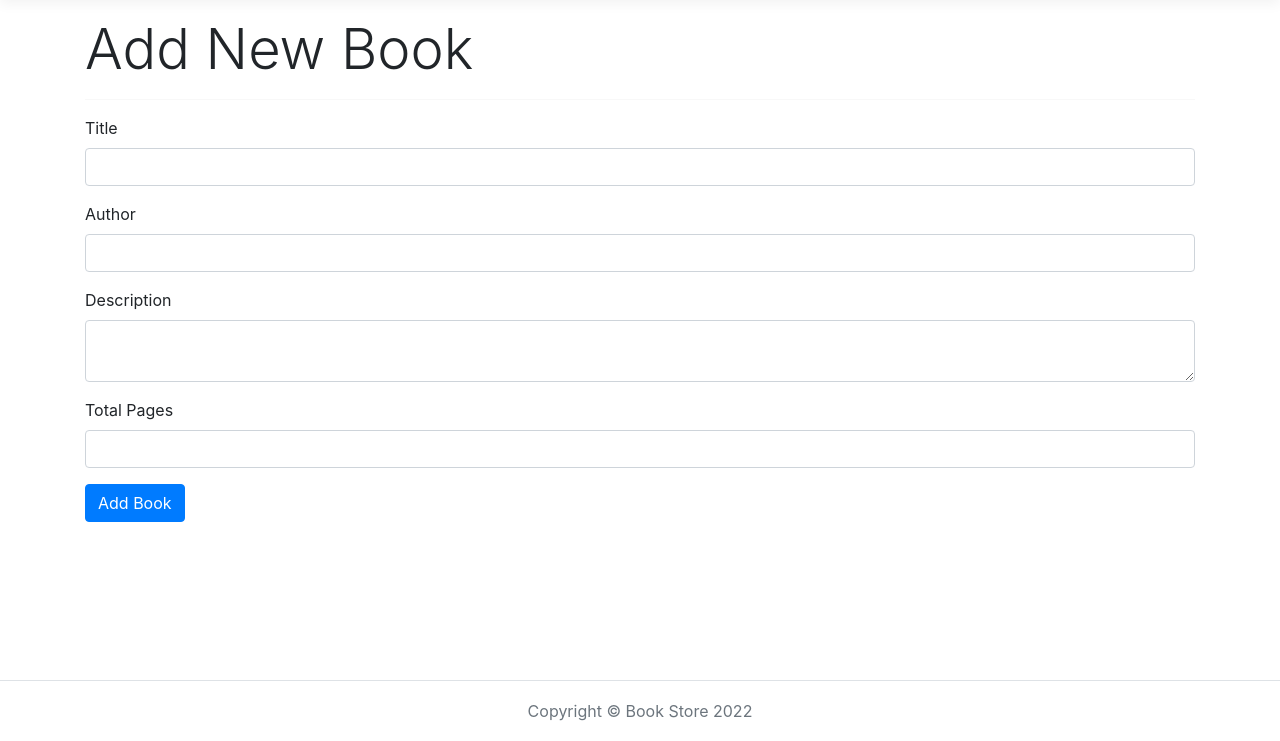
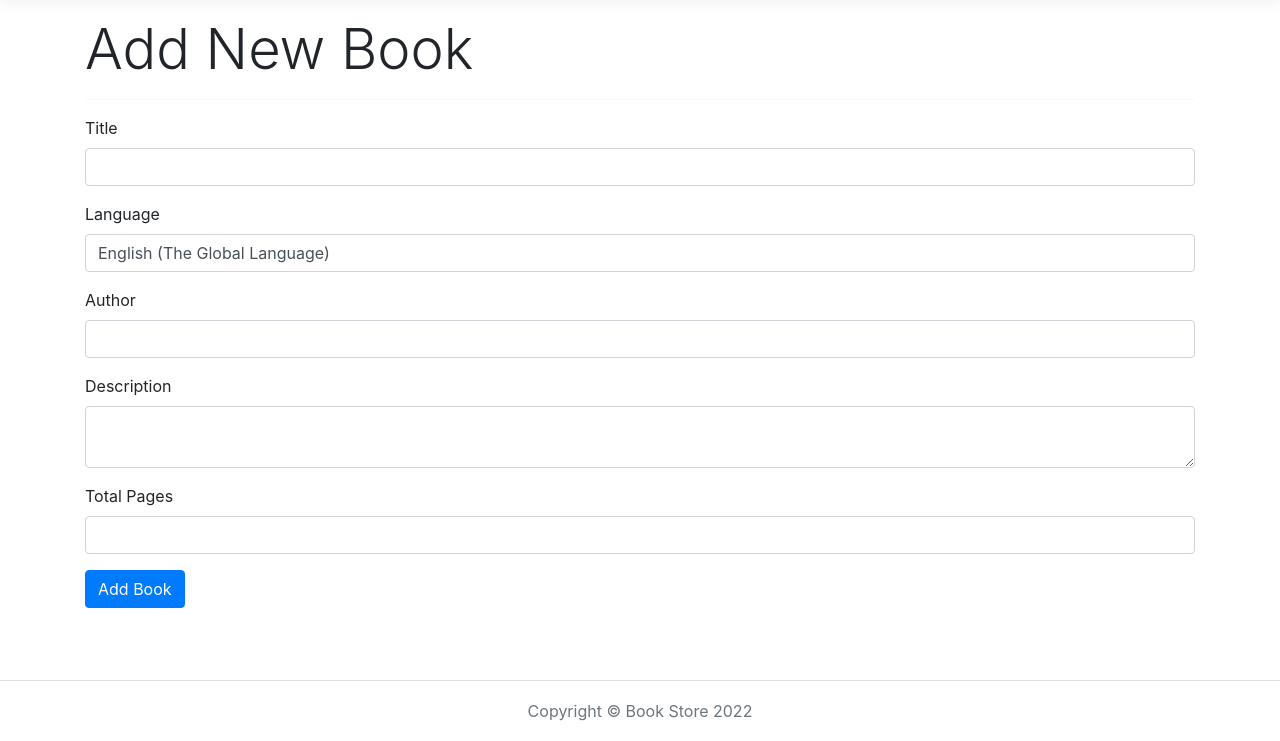
Before and after one commit to isnamdnazim/Bookstore, an ASP.NET Core app: page /Book/AddNewBook in a window 1280 px wide. Shown: the part 59-800 px from the top of the page. Run offline with ASP.NET Core 8, Linux system fonts and the light colour scheme; some libraries are stand-ins or nearby versions.

Commit message:
Added New field to the form named language

```diff
--- a/BookStore/BookStore/Controllers/BookController.cs
+++ b/BookStore/BookStore/Controllers/BookController.cs
@@ -38,9 +38,13 @@ namespace BookStore.Controllers
 
         public ViewResult AddNewBook( bool isSuccess = false, int bookId = 0)
         {
+            var model = new Book()
+            {
+                Language = "English"
+            };
             ViewBag.isSuccess = isSuccess;
             ViewBag.BookId = bookId;
-            return View();
+            return View(model);
         }
 
         [HttpPost]
@@ -56,7 +60,7 @@ namespace BookStore.Controllers
             }
             //ViewBag.isSuccess = false;
             //ViewBag.BookId = 0;
-
+            ModelState.AddModelError("","This is Custom Error");
             return View();
         }
 
--- a/BookStore/BookStore/Models/Book.cs
+++ b/BookStore/BookStore/Models/Book.cs
@@ -14,12 +14,15 @@ namespace BookStore.Models
         public string Title { get; set; }
         [Required(ErrorMessage = "Please Enter The Author Name of Your Book")]
         public string Author { get; set; }
-        [StringLength(120, MinimumLength = 90)]
+
         public string Description { get; set; }
         public string Category { get; set; }
         public string Language { get; set; }
         [Required(ErrorMessage = "Please Enter The Total Pages of Your Book")]
         [Display(Name ="Total Pages")]
         public int? TotalPages { get; set; }
+        [DataType(DataType.DateTime)]
+        [Display(Name = "Choose Date and Time")]
+        public string MyField { get; set; }
     }
 }
--- a/BookStore/BookStore/Repository/BookRepository.cs
+++ b/BookStore/BookStore/Repository/BookRepository.cs
@@ -25,6 +25,7 @@ namespace BookStore.Repository
                 CreatedOn = DateTime.UtcNow,
                 Description = book.Description,
                 Title = book.Title,
+                Language= book.Language,
                 TotalPages = book.TotalPages.HasValue ? book.TotalPages.Value : 0,
                 UpdatedOn = DateTime.UtcNow
             };
--- a/BookStore/BookStore/Views/Book/AddNewBook.cshtml
+++ b/BookStore/BookStore/Views/Book/AddNewBook.cshtml
@@ -19,10 +19,23 @@
     }
 
 <form method="post" asp-action="AddNewBook">
+    <div class="text-danger" asp-validation-summary="ModelOnly"></div>
+
+
     <div class="form-group">
         <label asp-for="Title"></label>
         <input asp-for="Title" class="form-control" />
         <span class="text-danger" asp-validation-for="Title"></span>
+    </div>
+    <div class="form-group">
+        <label asp-for="Language"></label>
+        <select asp-for="Language" class="form-control" >
+            <option value="">Please Choose Book Language</option>
+            <option value="Bangla">Bangla (One of the Best Language)</option>
+            <option value="English">English (The Global Language)</option>
+            <option value="Arabic">Arabic (The Arabic Language)</option>
+        </select>
+        <span class="text-danger" asp-validation-for="Language"></span>
     </div>
     <div class="form-group">
         <label asp-for="Author"></label>
```
Lines whose indentation alone changed are shown as unchanged.
